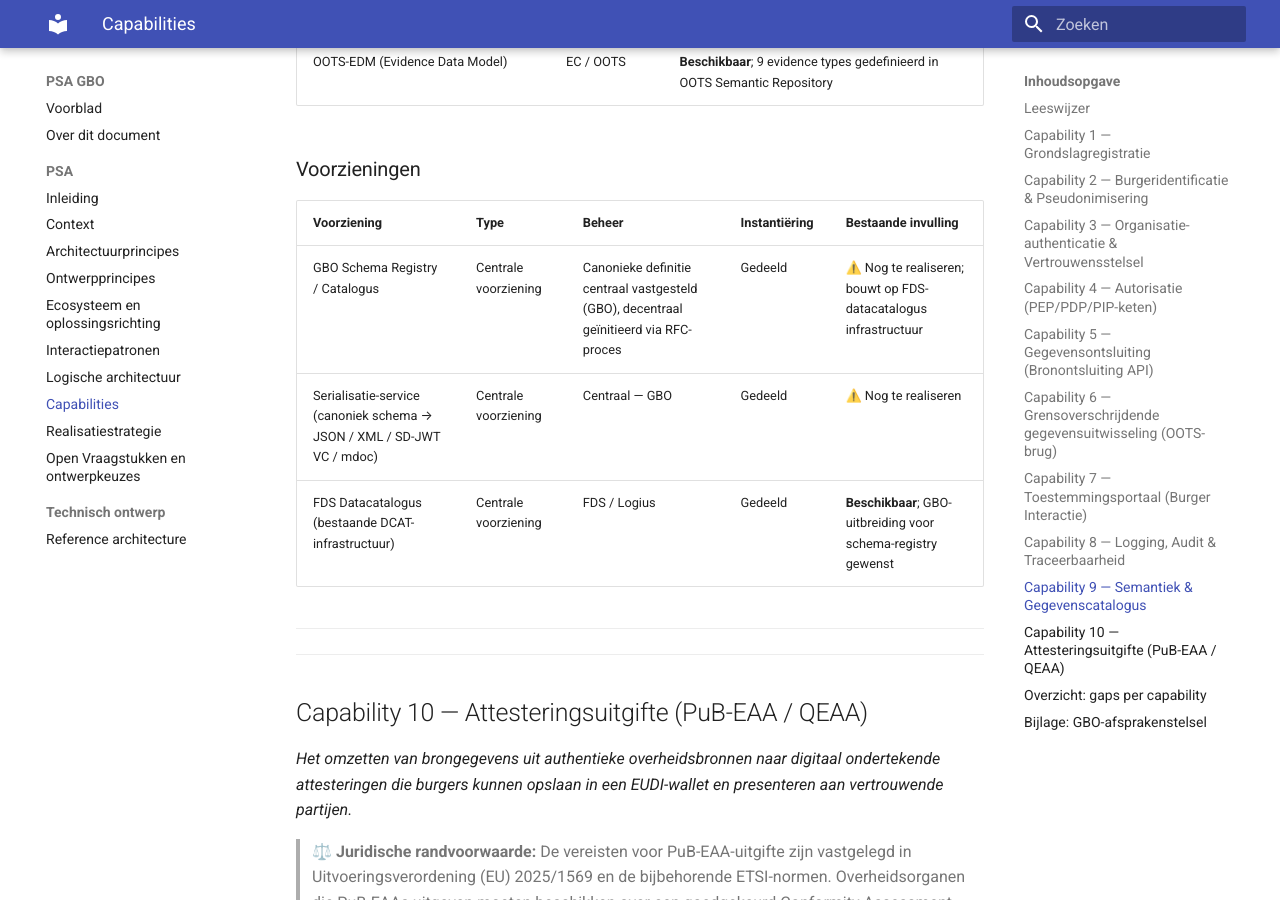
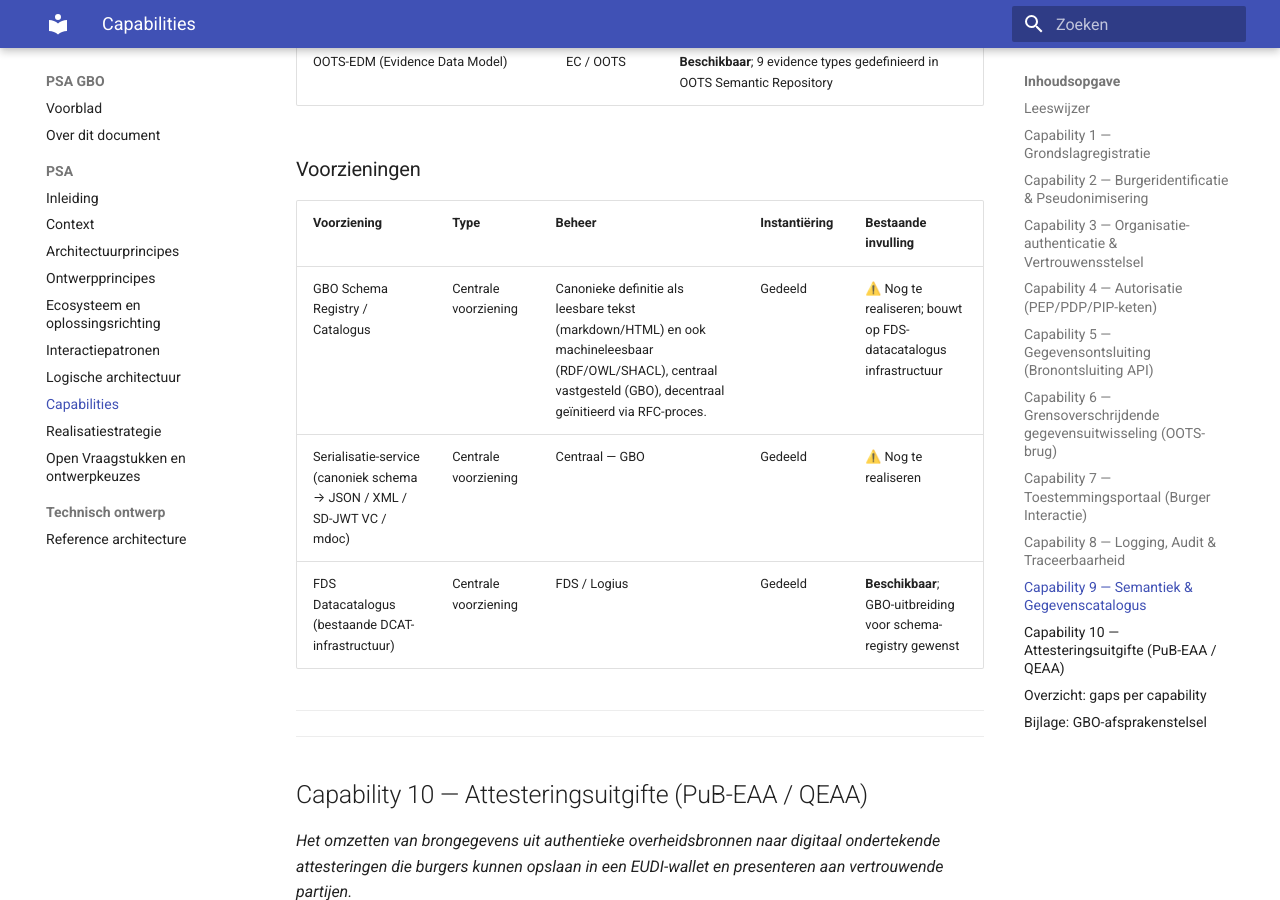
Before and after one commit to ICTU/GBO, an MkDocs documentation site: the page built from docs/psa/capabilities.md, in a window 1280 px wide and 900 px high, scrolled down 16458 px. Built offline with MkDocs 1.6.1 and Material for MkDocs 9.7.7, drawn with Linux system fonts in a browser that asks for light colours.

Commit message:
Update capabilities.md

```diff
--- a/docs/psa/capabilities.md
+++ b/docs/psa/capabilities.md
@@ -315,7 +315,7 @@ Naast technische gaps kent dit document ook **juridische randvoorwaarden** (gema
 
 | Voorziening | Type | Beheer | Instantiëring | Bestaande invulling |
 |---|---|---|---|---|
-| GBO Schema Registry / Catalogus | Centrale voorziening | Canonieke definitie centraal vastgesteld (GBO), decentraal geïnitieerd via RFC-proces | Gedeeld | ⚠️ Nog te realiseren; bouwt op FDS-datacatalogus infrastructuur |
+| GBO Schema Registry / Catalogus | Centrale voorziening | Canonieke definitie als leesbare tekst (markdown/HTML) en ook machineleesbaar (RDF/OWL/SHACL), centraal vastgesteld (GBO), decentraal geïnitieerd via RFC-proces. | Gedeeld | ⚠️ Nog te realiseren; bouwt op FDS-datacatalogus infrastructuur |
 | Serialisatie-service (canoniek schema → JSON / XML / SD-JWT VC / mdoc) | Centrale voorziening | Centraal — GBO | Gedeeld | ⚠️ Nog te realiseren |
 | FDS Datacatalogus (bestaande DCAT-infrastructuur) | Centrale voorziening | FDS / Logius | Gedeeld | **Beschikbaar**; GBO-uitbreiding voor schema-registry gewenst |
 
```
